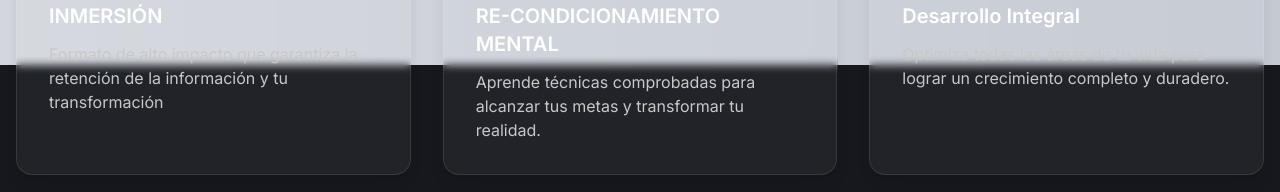
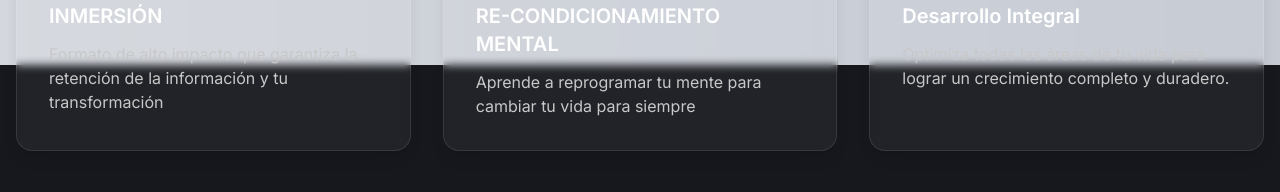
Before and after one commit to felipegriz/radiant-mind-path, a React (Vite) app: page / in a window 1280 px wide. Shown: the part 560-752 px from the top of the page. Built offline with nearby package versions, Linux system fonts and the light colour scheme.

Commit message:
Update feature description
Updated the description for the "RE-CONDICIONAMIENTO MENTAL" feature.

```diff
--- a/src/pages/Index.tsx
+++ b/src/pages/Index.tsx
@@ -131,7 +131,7 @@ const Index = () => {
             {
               icon: Target,
               title: "RE-CONDICIONAMIENTO MENTAL",
-              description: "Aprende técnicas comprobadas para alcanzar tus metas y transformar tu realidad.",
+              description: "Aprende a reprogramar tu mente para cambiar tu vida para siempre",
             },
             {
               icon: Heart,
```
